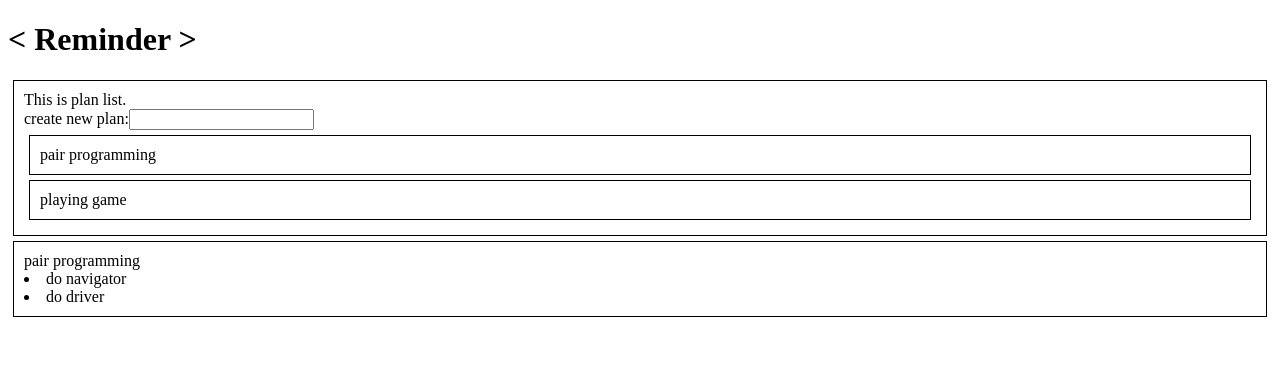
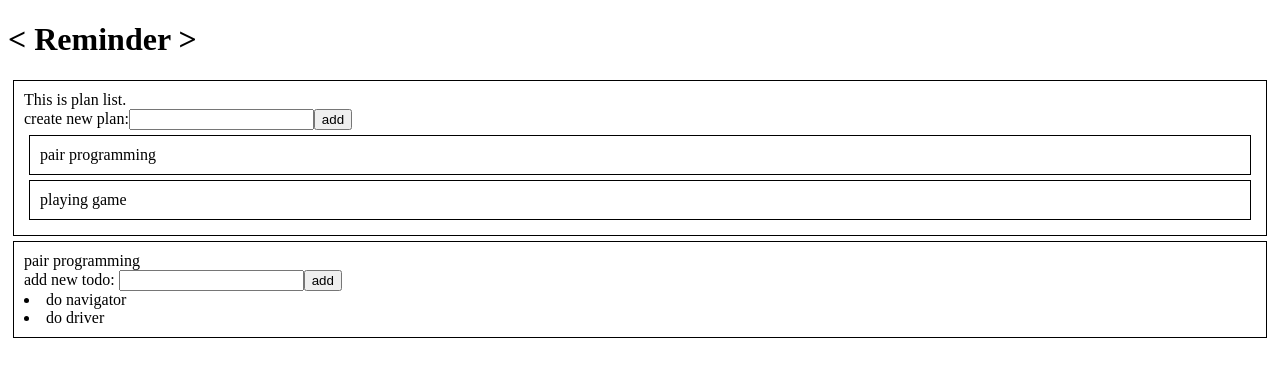
Before and after one commit to lostin185/im-sprint-soloreact, a React (Create React App) app: page / in a window 1280 px wide. Both pictures are taken after a click on the element "pair programming". Shown: the top 376 px of the page. Built offline with nearby package versions, Linux system fonts and the light colour scheme.

Commit message:
1007 1246

```diff
--- a/public/style.css
+++ b/public/style.css
@@ -4,3 +4,15 @@
   border-style: solid;
   border-width: thin;
 }
+
+.eventFrame {
+  padding: 10px;
+  margin: 5px;
+  border-style: solid;
+  border-width: thin;
+  cursor: pointer;
+}
+
+.buttonLoc {
+  float: right;
+}
--- a/src/components/PlanList.js
+++ b/src/components/PlanList.js
@@ -8,7 +8,7 @@ const PlanList = (props) => {
         This is plan list.
       </div>
       <div>
-        create new plan:<input />
+        create new plan:<input /><button>add</button>
       </div>
       {props.data.schedule.map((item) =>
         <PlanListEntry
--- a/src/components/PlanListEntry.js
+++ b/src/components/PlanListEntry.js
@@ -2,7 +2,7 @@ import React from 'react'
 
 const PlanListEntry = (props) => {
   return (
-    <div className="frame" onClick={props.interaction}>
+    <div className="eventFrame" onClick={props.interaction}>
       {props.plans.scheduleName}
     </div>
   )
--- a/src/components/TodoList.js
+++ b/src/components/TodoList.js
@@ -13,6 +13,9 @@ const TodoList = (props) => {
           <div>
             {props.selected}
           </div>
+          <div>
+            add new todo: <input /><button>add</button>
+          </div>
           { // JSX start
             props.data.schedule[i].todo.map(
             (item) => <li key={item.todoKey}>{item.name}</li>
```
